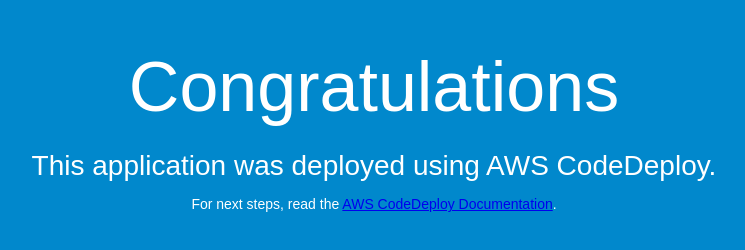
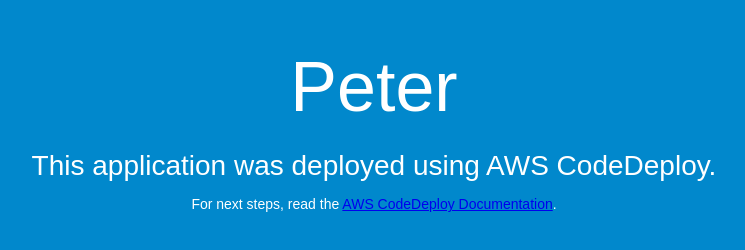
Before and after one commit to Peter-P-Parker/Training, a plain HTML site: page index.html in a window 1280 px wide. Shown: the whole page, without its empty margins (266-1011 px from the left). Drawn offline with Linux system fonts and the light colour scheme.

Commit message:
Update index.html

```diff
--- a/index.html
+++ b/index.html
@@ -26,7 +26,7 @@
 </head>
 <body>
   <div align="center">
-    <h1>Congratulations</h1>
+    <h1>Peter</h1>
     <h2>This application was deployed using AWS CodeDeploy.</h2>
     <p>For next steps, read the <a href="http://aws.amazon.com/documentation/codedeploy">AWS CodeDeploy Documentation</a>.</p>
   </div>
```
